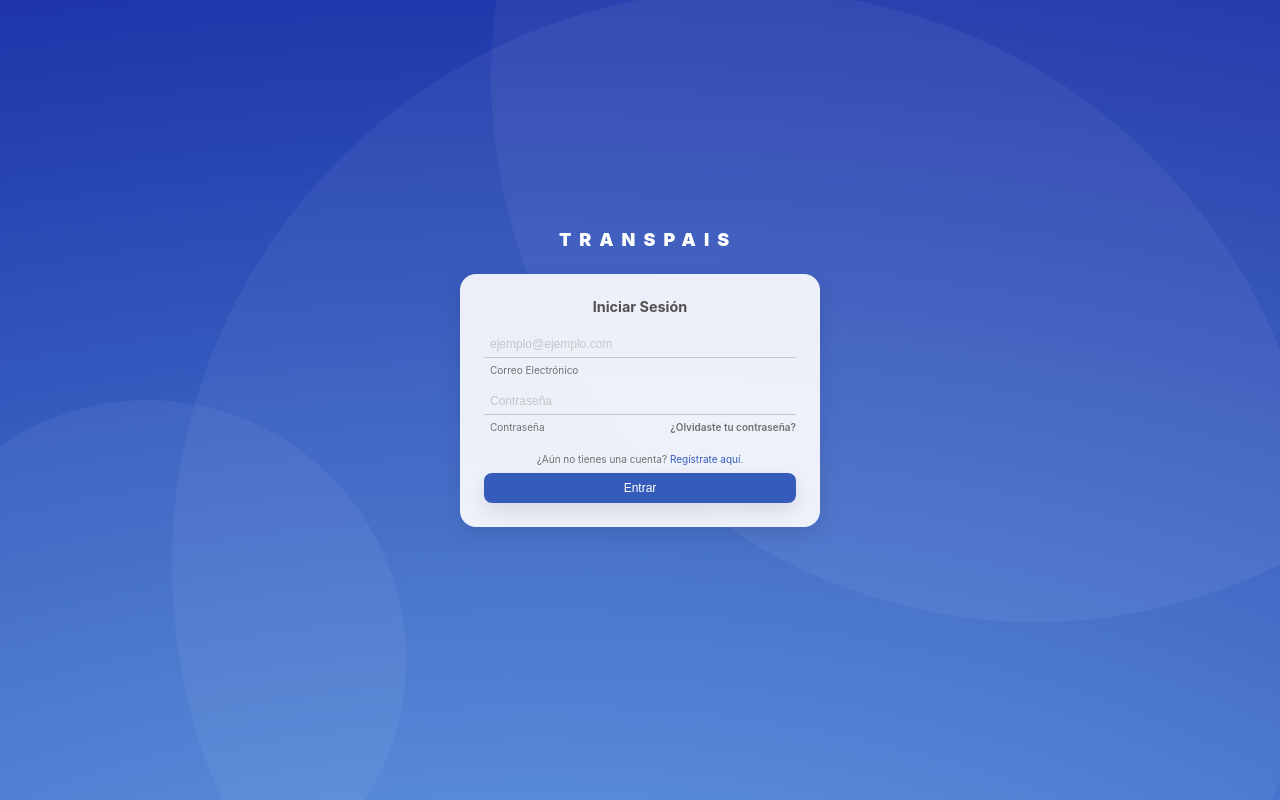
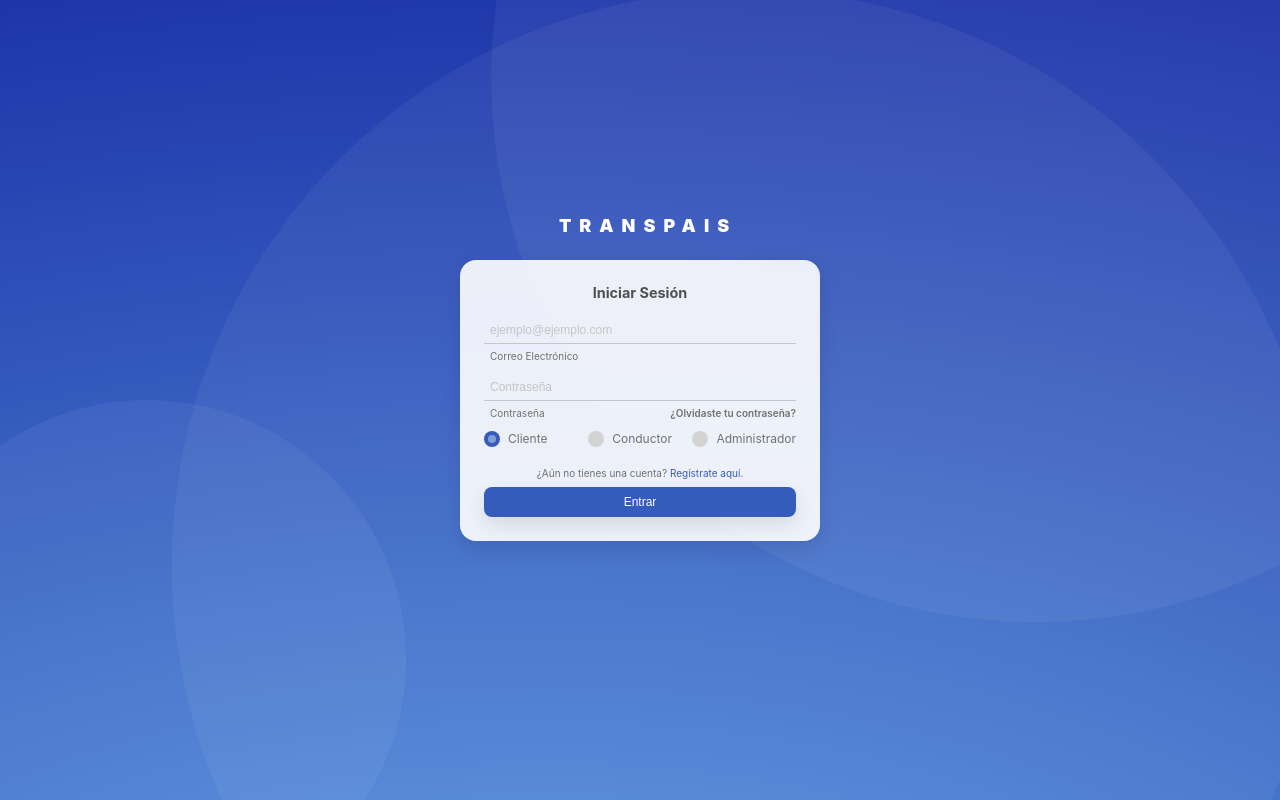
Before and after one commit to EduardoHi/X_ProyectoAMSS, a React (Create React App) app in the folder client/: page /login in a window 1280 px wide. Built offline with nearby package versions, Linux system fonts and the light colour scheme.

Commit message:
Multiple logins & checkbox component

```diff
--- /dev/null
+++ b/client/src/components/actionable/Checkbox/Checkbox.css
@@ -0,0 +1,53 @@
+.container {
+  height: 16px;
+  position: relative;
+  padding-left: 24px;
+  cursor: pointer;
+  user-select: none;
+}
+
+.container input {
+  position: absolute;
+  opacity: 0;
+  cursor: pointer;
+  height: 0;
+  width: 0;
+}
+
+.checkmark {
+  position: absolute;
+  top: 0;
+  left: 0;
+  height: 100%;
+  width: 16px;
+  border-radius: 100%;
+  background-color: lightgray;
+}
+
+.container:hover input ~ .checkmark {
+  background-color: grey;
+}
+
+.container input:checked ~ .checkmark {
+  background-color: rgb(53, 92, 186);
+}
+
+.checkmark:after {
+  content: "";
+  position: absolute;
+  display: none;
+}
+
+.container input:checked ~ .checkmark:after {
+  display: unset;
+}
+
+.container .checkmark:after {
+  top: 50%;
+  left: 50%;
+  width: 8px;
+  height: 8px;
+  background: rgba(255, 255, 255, 0.4);
+  border-radius: 100%;
+  transform: translate(-50%, -50%);
+}
--- /dev/null
+++ b/client/src/components/actionable/Checkbox/Checkbox.js
@@ -0,0 +1,18 @@
+import React, { Component } from "react";
+import "./Checkbox.css";
+
+export default class Checkbox extends Component {
+  render() {
+    return (
+      <label className="container">
+        {this.props.children}
+        <input
+          type="checkbox"
+          checked={this.props.value}
+          onChange={this.props.onChange}
+        />
+        <span className="checkmark" />
+      </label>
+    );
+  }
+}
--- a/client/src/components/layout/Grid/Grid.js
+++ b/client/src/components/layout/Grid/Grid.js
@@ -1,7 +1,15 @@
-import React from "react";
+import React, { Component } from "react";
 import "./Grid.css";
+export default class Grid extends Component {
+  getColumns = () => {
+    if (!this.props.columns) return {};
+    let gridTemplateColumns = "";
+    for (let i = 0; i < this.props.columns; i++) gridTemplateColumns += "1fr ";
+    return gridTemplateColumns;
+  };
 
-function Grid(props) {
+  render() {
+    const props = this.props;
     let style = props.gapSize
       ? {
           gridColumnGap: `${props.gapSize}px`,
@@ -12,11 +20,13 @@ function Grid(props) {
       ? { ...style, gridTemplateColumns: `${props.firstColumnWidth}px auto` }
       : style;
     style = props.width ? { ...style, width: `${props.width}px` } : style;
+
+    const columns = this.getColumns();
+    style = { ...style, gridTemplateColumns: columns };
     return (
       <div className="Grid" style={style}>
         {props.children}
       </div>
     );
   }
-
-export default Grid;
+}
--- a/client/src/components/layout/Nav/Nav.js
+++ b/client/src/components/layout/Nav/Nav.js
@@ -9,6 +9,7 @@ import "./Nav.css";
 import Logo from "../Logo/Logo";
 import List from "../List/List";
 import Button from "../../actionable/Button/Button";
+import ServiceUtils from "../../../lib/ServiceUtils";
 
 export function NavLink(props) {
   return (
@@ -21,8 +22,7 @@ export function NavLink(props) {
 class Nav extends Component {
   logout = async () => {
     try {
-      await localforage.removeItem("user");
-      await localforage.removeItem("auth");
+      await ServiceUtils.logout();
       this.props.history.push("/login");
     } catch (err) {
       console.error(err);
--- a/client/src/lib/ServiceUtils.js
+++ b/client/src/lib/ServiceUtils.js
@@ -27,6 +27,23 @@ export default class ServiceUtils {
       return { user: this.currentUser, userType: this.currentUserType };
     } catch (err) {
       console.error(err);
+    }
+  }
+
+  static async authenticateUser() {
+    try {
+      const auth = await localforage.getItem("auth");
+      if (
+        auth &&
+        auth.token &&
+        (auth.type === this.admin ||
+          auth.type === this.customer ||
+          auth.type === this.driver)
+      )
+        return true;
+      return false;
+    } catch (err) {
+      return false;
     }
   }
 
@@ -84,4 +101,15 @@ export default class ServiceUtils {
       console.error(err);
     }
   }
+
+  static async logout() {
+    try {
+      await localforage.removeItem("auth");
+      await localforage.removeItem("user");
+      this.currentUser = null;
+      this.currentUserType = null;
+    } catch (err) {
+      console.error(err);
+    }
+  }
 }
--- a/client/src/pages/Home/Home.js
+++ b/client/src/pages/Home/Home.js
@@ -28,13 +28,15 @@ class Home extends Component {
       adminBottomPages: [
         { link: `${this.props.match.url}/history`, name: "Historial" },
         { link: `${this.props.match.url}/configuration`, name: "Configuración" }
-      ]
+      ],
+      customerTopPages: [],
+      customerBottomPages: []
     };
   }
 
   async componentWillMount() {
     try {
-      const authenticated = await ServiceUtils.authenticateAdmin();
+      const authenticated = await ServiceUtils.authenticateUser();
       if (!authenticated) {
         this.props.history.push("/login");
         return;
@@ -52,12 +54,18 @@ class Home extends Component {
   }
 
   getPagesToDisplay = () => {
-    if (this.state.user.type === "admin")
+    const { type } = this.state.user;
+    if (type === "admin")
       return {
         topPages: this.state.adminTopPages,
         bottomPages: this.state.adminBottomPages
       };
-    return { topPages: [], bottomPages: [] };
+    else if (type === "customer")
+      return {
+        topPages: this.state.customerTopPages,
+        bottomPages: this.state.customerBottomPages
+      };
+    else return { topPages: [], bottomPages: [] };
   };
 
   render() {
@@ -68,6 +76,7 @@ class Home extends Component {
           user={this.state.user}
           topPages={topPages}
           bottomPages={bottomPages}
+          logout={() => this.logout}
         />
         <div className="MainContainer">
           <div className="MainContainerMargin">
--- a/client/src/pages/Login/Login.js
+++ b/client/src/pages/Login/Login.js
@@ -9,9 +9,11 @@ import Input from "../../components/actionable/Input/Input";
 
 import Card from "../../components/layout/Card/Card";
 import List from "../../components/layout/List/List";
+import Grid from "../../components/layout/Grid/Grid";
 import Logo from "../../components/layout/Logo/Logo";
 import UserAuthService from "../../services/user.auth.service";
 import AdminAuthService from "../../services/admin.auth.service";
+import Checkbox from "../../components/actionable/Checkbox/Checkbox";
 
 class Login extends Component {
   constructor(props) {
@@ -20,7 +22,10 @@ class Login extends Component {
       user: {
         email: null,
         password: null
-      }
+      },
+      isCustomer: true,
+      isDriver: false,
+      isAdmin: false
     };
   }
 
@@ -48,7 +53,61 @@ class Login extends Component {
     });
   };
 
+  login = () => {
+    const { isCustomer, isDriver, isAdmin } = this.state;
+    if (isCustomer) this.customerLogin();
+    else if (isDriver) console.log();
+    else if (isAdmin) this.adminLogin();
+  };
+
+  updateUserType = async userType => {
+    const { isCustomer, isDriver, isAdmin } = this.state;
+    if (userType === "customer") {
+      this.setState({
+        isCustomer: !isCustomer,
+        isDriver: false,
+        isAdmin: false
+      });
+    } else if (userType === "admin") {
+      this.setState({
+        isCustomer: false,
+        isDriver: false,
+        isAdmin: !isAdmin
+      });
+    } else if (userType === "driver") {
+      this.setState({
+        isCustomer: false,
+        isDriver: !isDriver,
+        isAdmin: false
+      });
+    }
+  };
+
+  getCheckboxes = () => {
+    const { isCustomer, isDriver, isAdmin } = this.state;
+    return (
+      <Grid gapSize={8} columns={3}>
+        <Checkbox
+          value={isCustomer}
+          onChange={() => this.updateUserType("customer")}
+        >
+          Cliente
+        </Checkbox>
+        <Checkbox
+          value={isDriver}
+          onChange={() => this.updateUserType("driver")}
+        >
+          Conductor
+        </Checkbox>
+        <Checkbox value={isAdmin} onChange={() => this.updateUserType("admin")}>
+          Administrador
+        </Checkbox>
+      </Grid>
+    );
+  };
+
   render() {
+    const checkboxes = this.getCheckboxes();
     return (
       <div className="Login">
         <Logo />
@@ -69,12 +128,13 @@ class Login extends Component {
               linkName={"¿Olvidaste tu contraseña?"}
               onChange={value => this.updateValue({ password: value })}
             />
+            {checkboxes}
           </List>
           <p>
             ¿Aún no tienes una cuenta?{" "}
             <Link to="/account-type">Regístrate aquí</Link>.
           </p>
-          <Button onClick={this.adminLogin}>Entrar</Button>
+          <Button onClick={this.login}>Entrar</Button>
         </Card>
       </div>
     );
```
Lines whose indentation alone changed are shown as unchanged.
